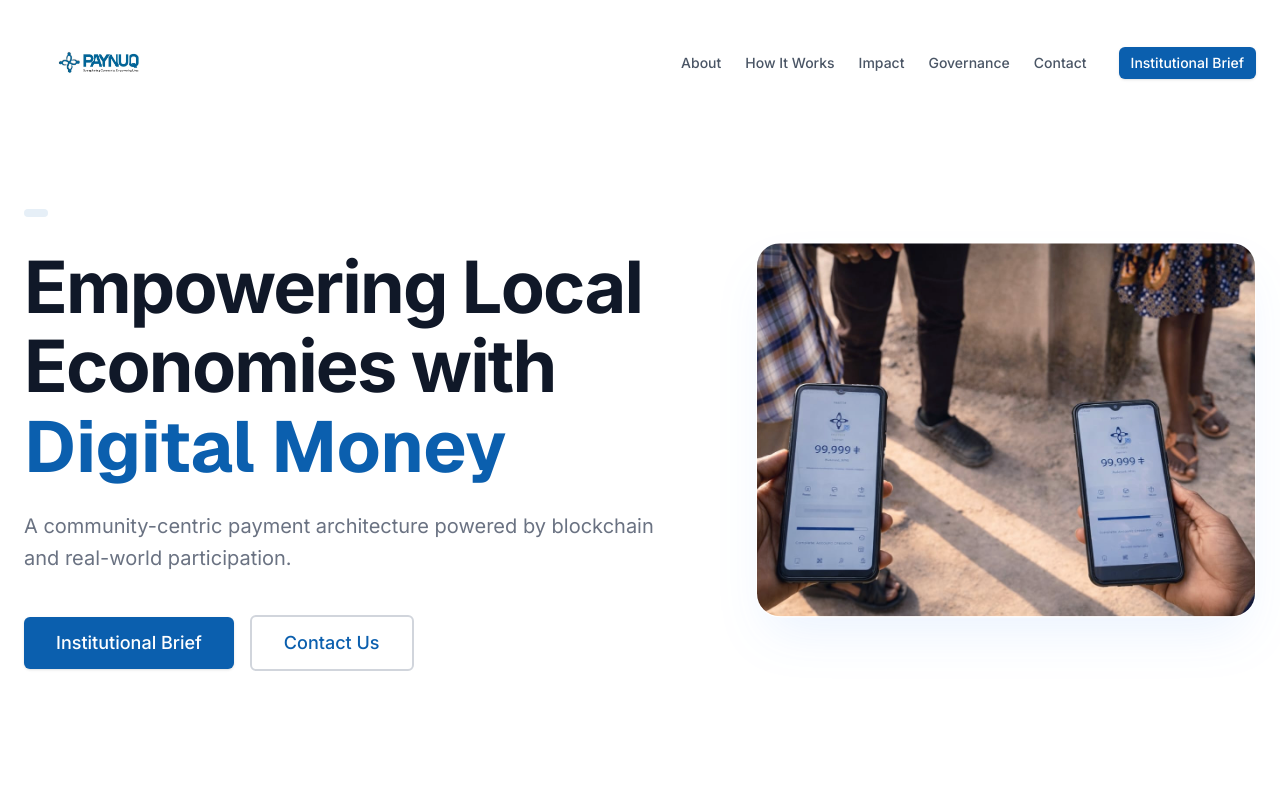
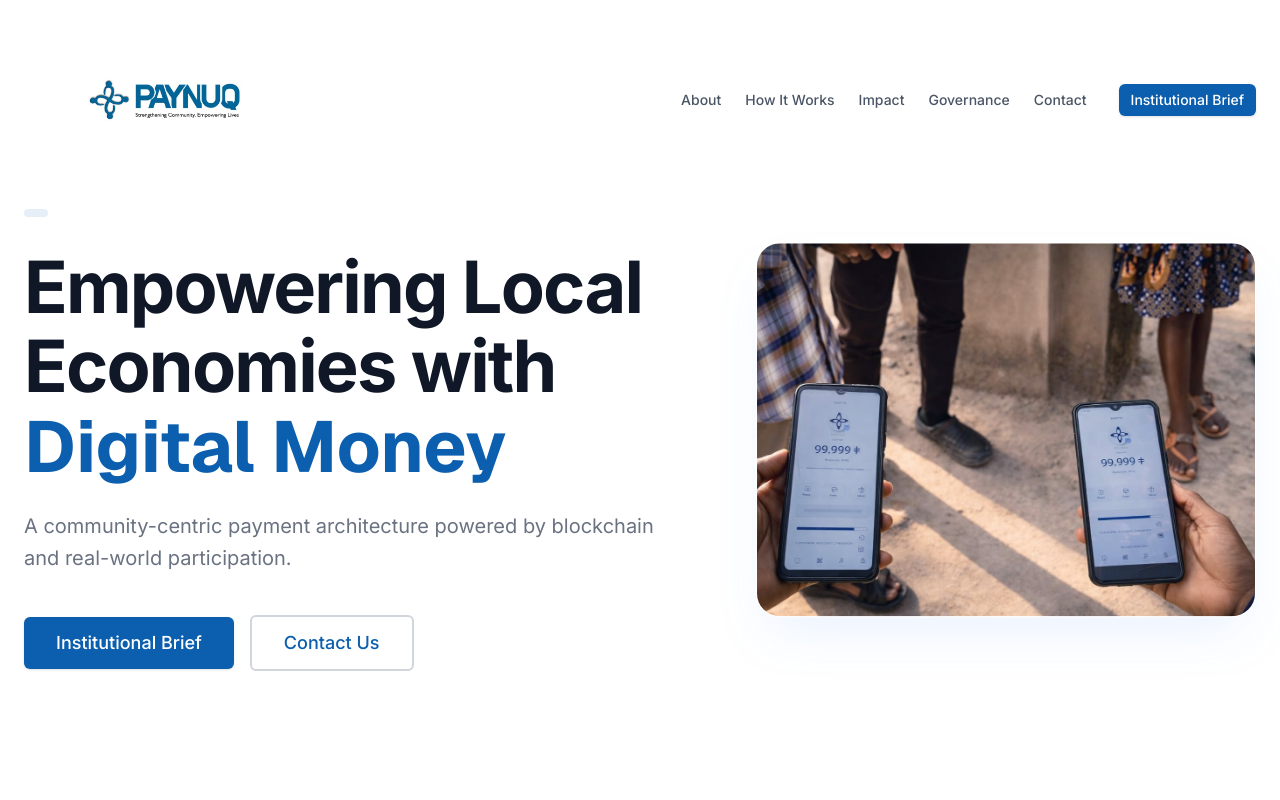
Before and after one commit to Abdul100-han/paynuq, a Next.js app: page / in a window 1280 px wide. Shown: the top 800 px of the page. Built offline with nearby package versions, Linux system fonts and the light colour scheme.

Commit message:
make the log more bigger

```diff
--- a/src/components/Navbar.tsx
+++ b/src/components/Navbar.tsx
@@ -37,10 +37,10 @@ const Navbar = () => {
                     <Image
                         src="/paynuglogo.jpeg"
                         alt="PayNuq Logo"
-                        width={350}
-                        height={100}
+                        width={600}
+                        height={200}
                         priority
-                        className="h-[55px] md:h-[85px] w-auto transition-all"
+                        className="h-[90px] md:h-[160px] w-auto transition-all"
                     />
                 </Link>
 
```
